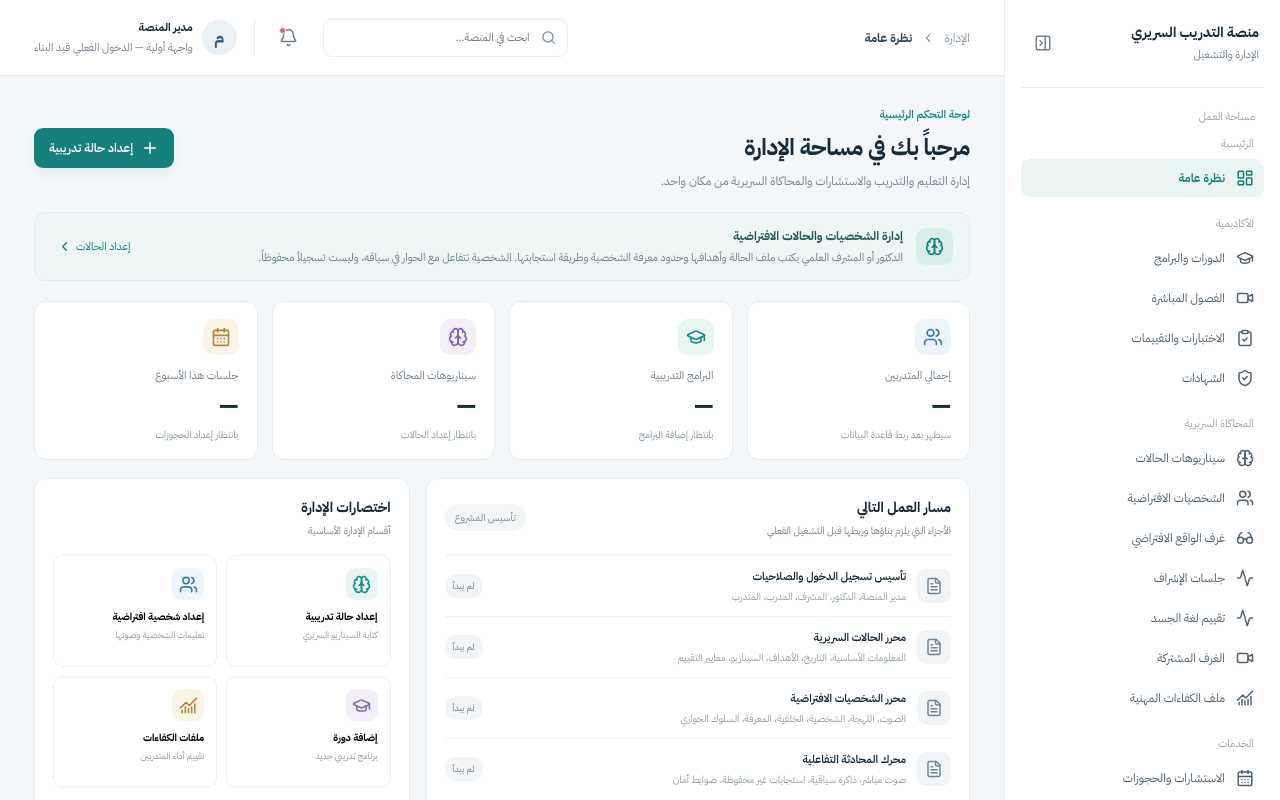
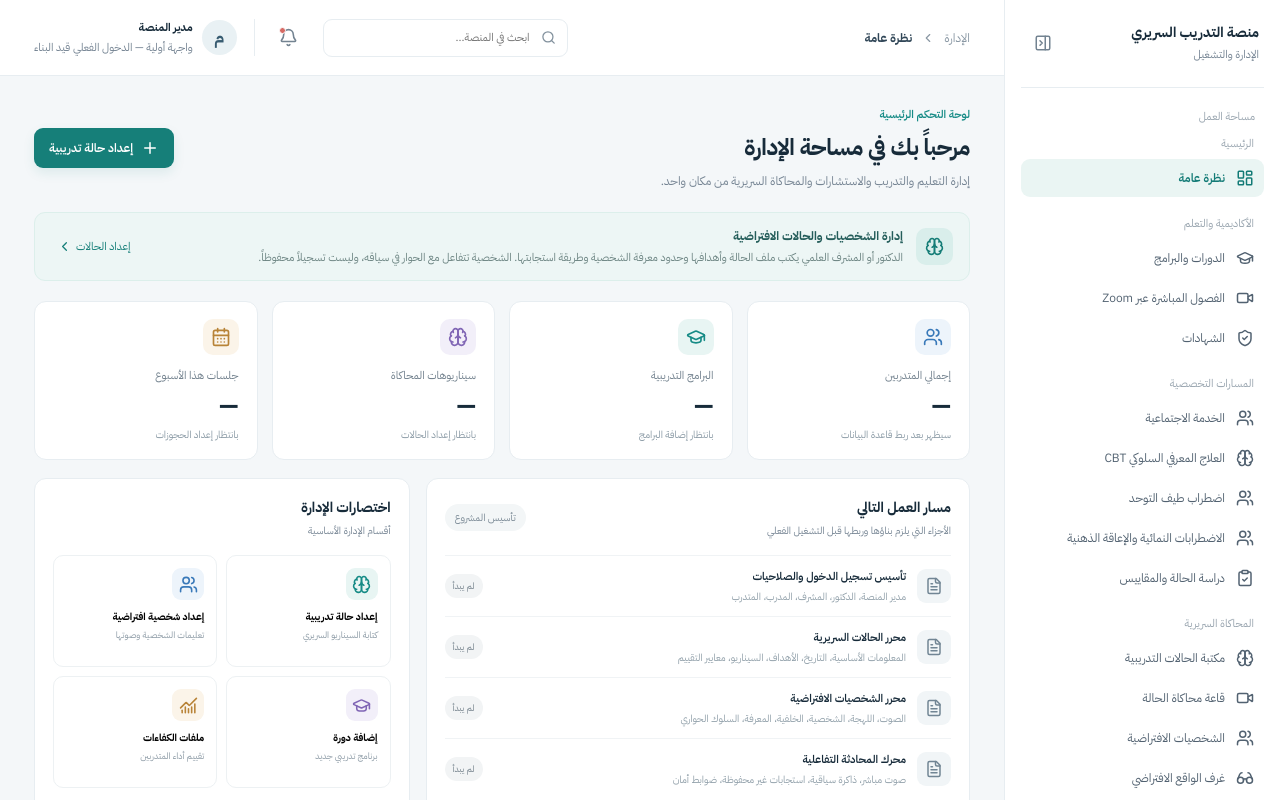
Before and after one commit to ffgg35646-ops/111111, a Next.js app: page / in a window 1280 px wide. Shown: the top 800 px of the page. Built offline with nearby package versions, Linux system fonts and the light colour scheme.

Commit message:
Expand main dashboard navigation to academy, simulation and platform services

```diff
--- a/app/page.tsx
+++ b/app/page.tsx
@@ -11,11 +11,33 @@ import {
 
 const sections = [
   { title:"الرئيسية", items:[["نظرة عامة",LayoutDashboard]] },
-  { title:"الأكاديمية", items:[["الدورات والبرامج",GraduationCap],["الفصول المباشرة",Video],["الاختبارات والتقييمات",ClipboardCheck],["الشهادات",ShieldCheck]] },
-  { title:"المحاكاة السريرية", items:[["سيناريوهات الحالات",Brain],["الشخصيات الافتراضية",Users],["غرف الواقع الافتراضي",Glasses],["جلسات الإشراف",Activity],["تقييم لغة الجسد",Activity],["الغرف المشتركة",Video],["ملف الكفاءات المهنية",ChartNoAxesCombined]] },
-  { title:"الخدمات", items:[["الاستشارات والحجوزات",CalendarDays],["المتجر المعرفي",ShoppingBag],["المكتبة العلمية",Library],["الفصول وتأجير القاعات",Video]] },
+  { title:"الأكاديمية والتعلم", items:[["الدورات والبرامج",GraduationCap],["الفصول المباشرة عبر Zoom",Video],["الشهادات",ShieldCheck]] },
+  { title:"المسارات التخصصية", items:[["الخدمة الاجتماعية",Users],["العلاج المعرفي السلوكي CBT",Brain],["اضطراب طيف التوحد",Users],["الاضطرابات النمائية والإعاقة الذهنية",Users],["دراسة الحالة والمقاييس",ClipboardCheck]] },
+  { title:"المحاكاة السريرية", items:[["مكتبة الحالات التدريبية",Brain],["قاعة محاكاة الحالة",Video],["الشخصيات الافتراضية",Users],["غرف الواقع الافتراضي",Glasses],["جلسات الإشراف",Activity],["تقييم لغة الجسد",Activity],["الغرف المشتركة",Video],["ملف الكفاءات المهنية",ChartNoAxesCombined],["مختبر المقاييس",ClipboardCheck]] },
+  { title:"الخدمات", items:[["الاستشارات العلاجية والمهنية",MessageCircle],["المتجر المعرفي والكتب",ShoppingBag],["تأجير قاعات Zoom",Video]] },
   { title:"الإدارة", items:[["المتدربون والمختصون",Users],["التقارير والكفاءات",ChartNoAxesCombined],["إدارة المحتوى العلمي",BookOpen],["الإعدادات والصلاحيات",Settings]] },
 ] as const;
+
+const routeByLabel: Record<string,string> = {
+  "الدورات والبرامج": "/academy",
+  "الفصول المباشرة عبر Zoom": "/classrooms",
+  "الشهادات": "/certificates",
+  "الخدمة الاجتماعية": "/academy?track=social-work",
+  "العلاج المعرفي السلوكي CBT": "/academy?track=cbt",
+  "اضطراب طيف التوحد": "/academy?track=autism",
+  "الاضطرابات النمائية والإعاقة الذهنية": "/academy?track=developmental",
+  "دراسة الحالة والمقاييس": "/assessments",
+  "مكتبة الحالات التدريبية": "/cases",
+  "قاعة محاكاة الحالة": "/simulation",
+  "الشخصيات الافتراضية": "/characters",
+  "تقييم لغة الجسد": "/posture",
+  "الغرف المشتركة": "/supervision",
+  "ملف الكفاءات المهنية": "/competencies",
+  "مختبر المقاييس": "/assessments",
+  "الاستشارات العلاجية والمهنية": "/consultations",
+  "المتجر المعرفي والكتب": "/books",
+  "تأجير قاعات Zoom": "/room-rental",
+};
 
 const stats = [
   {label:"إجمالي المتدربين",value:"—",note:"سيظهر بعد ربط قاعدة البيانات",icon:Users,tone:"blue"},
@@ -45,7 +67,7 @@ export default function HomePage() {
       <nav className="side-nav">
         {sections.map(section=><div className="nav-section" key={section.title}>
           <p>{section.title}</p>
-          {section.items.map(([label,Icon])=><button key={label} className={`nav-item ${active===label?"active":""}`} onClick={()=>label==="الشخصيات الافتراضية"?router.push("/characters"):label==="تقييم لغة الجسد"?router.push("/posture"):label==="الغرف المشتركة"?router.push("/supervision"):label==="ملف الكفاءات المهنية"?router.push("/competencies"):setActive(label)}>
+          {section.items.map(([label,Icon])=><button key={label} className={`nav-item ${active===label?"active":""}`} onClick={()=>{const target=routeByLabel[label];if(target)router.push(target);else setActive(label);}}>
             <Icon size={18}/><span>{label}</span>
           </button>)}
         </div>)}
@@ -69,7 +91,7 @@ export default function HomePage() {
       <div className="page-content">
         <div className="welcome-row">
           <div><div className="eyebrow">لوحة التحكم الرئيسية</div><h1>مرحباً بك في مساحة الإدارة</h1><p>إدارة التعليم والتدريب والاستشارات والمحاكاة السريرية من مكان واحد.</p></div>
-          <button className="primary-button" onClick={()=>setActive("سيناريوهات الحالات")}><Plus size={18}/> إعداد حالة تدريبية</button>
+          <button className="primary-button" onClick={()=>router.push("/cases")}><Plus size={18}/> إعداد حالة تدريبية</button>
         </div>
 
         <div className="notice-strip">
@@ -97,9 +119,9 @@ export default function HomePage() {
             <div className="panel-heading"><div><h2>اختصارات الإدارة</h2><p>أقسام الإدارة الأساسية</p></div></div>
             <div className="quick-grid">
               <button onClick={()=>setActive("سيناريوهات الحالات")}><span className="quick-icon teal"><Brain size={19}/></span><strong>إعداد حالة تدريبية</strong><small>كتابة السيناريو السريري</small></button>
-              <button onClick={()=>setActive("الشخصيات الافتراضية")}><span className="quick-icon blue"><Users size={19}/></span><strong>إعداد شخصية افتراضية</strong><small>تعليمات الشخصية وصوتها</small></button>
-              <button onClick={()=>setActive("الدورات والبرامج")}><span className="quick-icon violet"><GraduationCap size={19}/></span><strong>إضافة دورة</strong><small>برنامج تدريبي جديد</small></button>
-              <button onClick={()=>setActive("التقارير والكفاءات")}><span className="quick-icon amber"><ChartNoAxesCombined size={19}/></span><strong>ملفات الكفاءات</strong><small>تقييم أداء المتدربين</small></button>
+              <button onClick={()=>router.push("/characters")}><span className="quick-icon blue"><Users size={19}/></span><strong>إعداد شخصية افتراضية</strong><small>تعليمات الشخصية وصوتها</small></button>
+              <button onClick={()=>router.push("/academy")}><span className="quick-icon violet"><GraduationCap size={19}/></span><strong>إضافة دورة</strong><small>برنامج تدريبي جديد</small></button>
+              <button onClick={()=>router.push("/competencies")}><span className="quick-icon amber"><ChartNoAxesCombined size={19}/></span><strong>ملفات الكفاءات</strong><small>تقييم أداء المتدربين</small></button>
             </div>
           </section>
         </div>
```
